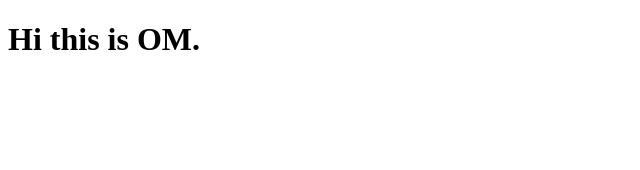
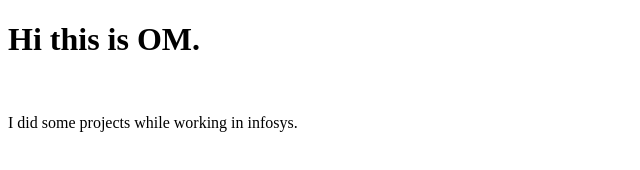
Before and after one commit to Omnamdeo912/Student-site, a plain HTML site: page index.html in a window 1280 px wide. Shown: the whole page, without its empty margins (0-640 px from the left). Drawn offline with Linux system fonts and the light colour scheme.

Commit message:
initial commit to new branch

```diff
--- a/index.html
+++ b/index.html
@@ -4,5 +4,7 @@
     </head>
     <body>
         <h1>Hi this is OM.</h1>
+        </br>
+        <p>I did some projects while working in infosys.</p>
     </body>
 </html>
```
